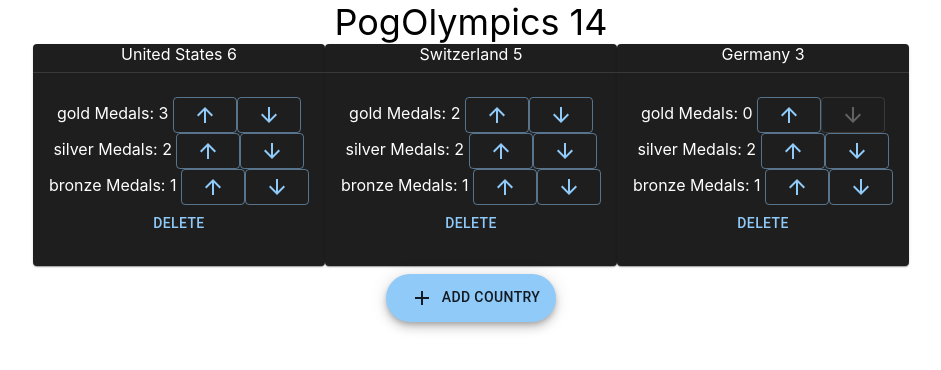
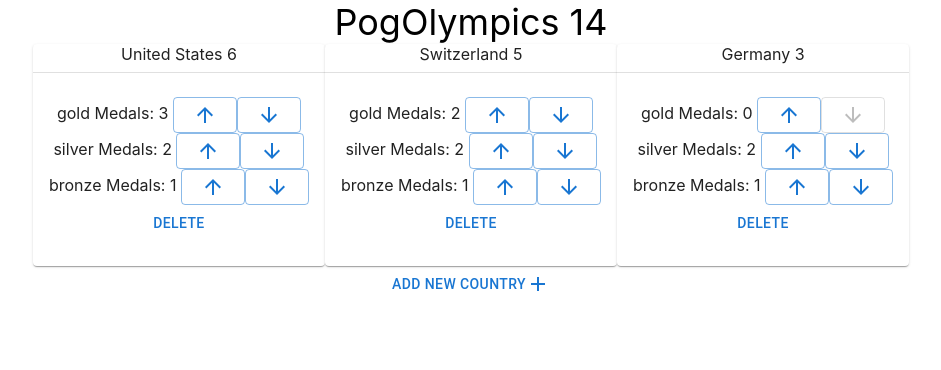
Before and after one commit to DavidSolano/gold-counterAWS, a React (Create React App) app: page / in a window 1280 px wide. Shown: the top 370 px of the page, without its empty margins (169-1110 px from the left). Built offline with nearby package versions, Linux system fonts and the light colour scheme.

Commit message:
functional components

```diff
--- a/src/App.js
+++ b/src/App.js
@@ -1,98 +1,90 @@
-import './App.css';
-import React, { Component } from 'react';
+import React, { useEffect, useRef, useState } from 'react';
 import Country from './components/Country';
 import NewCountry from './components/NewCountry';
 import { Container } from '@mui/system';
 import { Grid } from '@mui/material';
-import { createTheme, ThemeProvider } from '@mui/material/styles';
+import './App.css';
 
-const darkTheme = createTheme ({
-  palette: {
-    mode: 'dark',
-  },
-})
+const App = () => {
+  const [countries, setCountries] = useState([]);
+  const medals = useRef([
+    { id: 1, name: 'gold' },
+    { id: 2, name: 'silver' },
+    { id: 3, name: 'bronze' },
+  ]);
 
-class App extends Component {
-  state = {
-    countries: [
+  useEffect(() => {
+    let fetchCountries = [
       { id: 1, name: 'United States', gold: 3, silver: 2, bronze: 1 },
       { id: 2, name: 'Switzerland', gold: 2, silver: 2, bronze: 1  },
-      { id: 3, name: 'Germany', gold: 0, silver: 2, bronze: 1  }
-    ],
-    medals: [
-      { id: 1, name: 'gold' },
-      { id: 2, name: 'silver' },
-      { id: 3, name: 'bronze' }
+      { id: 3, name: 'Germany', gold: 0, silver: 2, bronze: 1  },
     ]
+
+    setCountries(fetchCountries);
+  }, []);
+
+  const handleIncrement = (countryId, medalName) => {
+    const countriesMutable = [...countries];
+    const idx = countriesMutable.findIndex((i) => i.id === countryId);
+    countriesMutable[idx][medalName] += 1;
+    setCountries(countriesMutable);
   }
 
-  handleIncrement = (countryId, medalName) => {
-    const countriesMutable = [...this.state.countries];
-    const idx = countriesMutable.findIndex((i) => i.id === countryId);
-    countriesMutable[idx][medalName] += 1;
-    this.setState({ countries: countriesMutable })
+  const handleDecrament = (countryId, medalName) => {
+    const countriesMutable = [...countries];
+    const idx = countriesMutable.findIndex((l) => l.id === countryId)
+    countriesMutable[idx][medalName] -= 1;
+    setCountries(countriesMutable);
   }
 
-  handleDecrament = (countryId, medalName) => {
-    const countriesMutable = [...this.state.countries];
-    const idx = countriesMutable.findIndex((l) => l.id === countryId)
-    countriesMutable[idx][medalName] -= 1;
-    this.setState({ countries: countriesMutable });
-  }
-
-  totalMedals() {
+  const totalMedals = () => {
     let total = 0;
-    this.state.medals.forEach(x => {
-      total += this.state.countries.reduce((o, t) => o + t[x.name], 0)
+    medals.current.forEach(x => {
+      total += countries.reduce((o, t) => o + t[x.name], 0)
     });
     return total;
   }
 
-  addCountry = (name) => {
-    const {countries} = this.state;
+  const addCountry = (name) => {
+
     const id = countries.length === 0 ? 1 : Math.max(...countries.map(country => country.id)) + 1;
     const countriesMutable = [...countries].concat({id: id, name: name, gold: 0, silver: 0, bronze: 0});
 
-    this.setState({countries: countriesMutable});
+    setCountries(countriesMutable);
   }
 
-  deleteCountry = (countryId) => {
-    const {countries} = this.state;
+  const deleteCountry = (countryId) => {
     const countriesMutable = [...countries].filter(x => x.id !== countryId);
 
-    this.setState({countries: countriesMutable})
+    setCountries(countriesMutable);
   }
 
-  render() {
-    return (
-      <React.Fragment>
-        <ThemeProvider theme={darkTheme}>
+  return (
+    <React.Fragment>
         <div>
           <header className='App-header'>
-            PogOlympics { this.totalMedals() }
+            PogOlympics { totalMedals() }
           </header>
         </div>
 
           <Container fixed={true}>
             <Grid justifyContent="center" container>
-              { this.state.countries.map(country =>
+              { countries.map(country =>
                 <Grid>
                     <Country
                       country={ country }
                       key={ country.id }
-                      medals={ this.state.medals }
-                      handleIncrement={ this.handleIncrement }
-                      handleDecrament={ this.handleDecrament }
-                      deleteCountry={ this.deleteCountry }/>
+                      medals={ medals.current }
+                      handleIncrement={ handleIncrement }
+                      handleDecrament={ handleDecrament }
+                      deleteCountry={ deleteCountry }/>
                 </Grid>
                 ) }
             </Grid>
-            <NewCountry onAdd={this.addCountry} />
+            <NewCountry onAdd={addCountry} />
           </Container>
-        </ThemeProvider>
-      </React.Fragment>
-    )
-  }
+    </React.Fragment>
+  );
 }
 
 export default App;
--- a/src/components/Country.jsx
+++ b/src/components/Country.jsx
@@ -1,12 +1,12 @@
 import { Box, CardContent, Divider, Card } from '@mui/material';
 import { Button } from '@mui/material';
-import { Grid } from '@mui/material';
-import React, { Component } from 'react';
 import Medal from './Medal';
 import '../App.css';
 
-class Country extends Component {
-    countryMedalTotal(country, medals) {
+const Country = (props) => {
+    const { country, medals, handleIncrement, handleDecrament, deleteCountry } = props;
+
+    const countryMedalTotal = (country, medals) => {
         let total = 0;
         medals.forEach(m => {
             total += country[m.name];
@@ -14,13 +14,11 @@ class Country extends Component {
         return total;
     }
 
-    render() {
-        const { country, medals, handleIncrement, handleDecrament, deleteCountry } = this.props;
     return (
         <Box sx={{ flexGrow: 1 }}>
             <Card sx={{ x: 1 }}>
                 <div className='contentGrid'>
-                        {country.name} {this.countryMedalTotal(country, medals)}
+                    {country.name} {countryMedalTotal(country, medals)}
                 </div>
 
                 <Divider sx={{ my: 1 }} />
@@ -41,6 +39,5 @@ class Country extends Component {
         </Box>
     );
 }
-}
 
 export default Country;
--- a/src/components/Medal.jsx
+++ b/src/components/Medal.jsx
@@ -1,20 +1,16 @@
-import React, { Component } from 'react';
 import { Button } from '@mui/material';
 import ArrowUpwardIcon from '@mui/icons-material/ArrowUpward';
 import ArrowDownwardIcon from '@mui/icons-material/ArrowDownward';
 
-class Medal extends Component {
-    state = {}
-    render() {
-        const { country, medal, handleIncrement, handleDecrament } = this.props;
+const Medal = (props) => {
+    const { medal, country, handleDecrament, handleIncrement } = props;
 
-        return (
-            <div>
-                {medal.name} Medals:  {country[medal.name]}              <Button onClick={() => handleIncrement(country.id, medal.name)} variant="outlined"><ArrowUpwardIcon /></Button>
-                <Button disabled={country[medal.name] === 0} onClick={() => handleDecrament(country.id, medal.name)} variant="outlined"><ArrowDownwardIcon /></Button>
-            </div>
-        )
-    }
+    return (
+        <div>
+            {medal.name} Medals:  {country[medal.name]}          <Button onClick={() => handleIncrement(country.id, medal.name)} variant="outlined"><ArrowUpwardIcon /></Button>
+            <Button disabled={country[medal.name] === 0} onClick={() => handleDecrament(country.id, medal.name)} variant="outlined"><ArrowDownwardIcon /></Button>
+        </div>
+    )
 }
 
 export default Medal
--- a/src/components/NewCountry.jsx
+++ b/src/components/NewCountry.jsx
@@ -1,78 +1,25 @@
-import React, { Component } from 'react';
-import { Button, DialogActions, DialogContent, DialogContentText, DialogTitle, Fab, TextField } from '@mui/material';
-import Box from '@mui/material/Box';
+import React, { } from 'react';
+import { Button } from '@mui/material';
 import AddIcon from '@mui/icons-material/Add';
-import Dialog from '@mui/material/Dialog';
 
+const NewCountry = (props) => {
+    const { onAdd } = props;
 
-class NewCountry extends Component {
-    state = { open: false, name: '' }
+    const handleAddingCountry = () => {
+        const name = prompt('Enter Country Name ʕ •ᴥ•ʔ');
 
-    handleClickOpen = () => {
-        this.setState({ open: true, name: '' })
+        if (name && name.trim().length > 0) {
+            onAdd(name)
+        }
     }
 
-    handleClickClose = () => {
-        this.setState({ open: false })
-    }
-
-    handleAddingCountry = (x) => {
-        x.preventDefault();
-        this.props.onAdd(this.state.name);
-        this.setState({ open: false });
-    }
-
-    handleChange = (y) => this.setState({ [y.target.name]: y.target.value });
-
-    render() {
-
-        // const { classes } = this.props;
-        const { open } = this.state;
-
-        return (
-            <React.Fragment>
-                <Box sx={{ '& :not(style)': { m: 1 } }}>
-                    <Fab variant="extended" color="primary" aria-label="add" onClick={this.handleClickOpen}>
-                        <AddIcon /> Add Country
-                    </Fab>
-                </Box>
-
-                <Dialog open={open} onClose={this.handleClickClose}>
-                    <form onSubmit={(x) => this.handleAddingCountry(x)}>
-                        <DialogTitle>Add Country</DialogTitle>
-                        <DialogContent>
-                            <DialogContentText>
-                                Type the name of the country you want to add ʕ •ᴥ•ʔ
-                            </DialogContentText>
-
-                            <TextField
-                                autoFocus
-                                margin="dense"
-                                id="name"
-                                name="name"
-                                label="Country Name"
-                                type="text"
-                                fullWidth
-                                variant="standard"
-                                onChange={this.handleChange}
-                                value={this.state.name}
-                            />
-                        </DialogContent>
-
-                        <DialogActions>
-                            <Button onClick={this.handleClickClose}>
-                                Close
-                            </Button>
-
-                            <Button type="submit">
-                                Add
-                            </Button>
-                        </DialogActions>
-                    </form>
-                </Dialog>
-            </React.Fragment>
-        );
-    }
+    return (
+        <React.Fragment>
+            <div>
+                <Button onClick={handleAddingCountry}>Add New Country <AddIcon /></Button>
+            </div>
+        </React.Fragment>
+    );
 }
 
 export default NewCountry;
```
Lines whose indentation alone changed are shown as unchanged.
